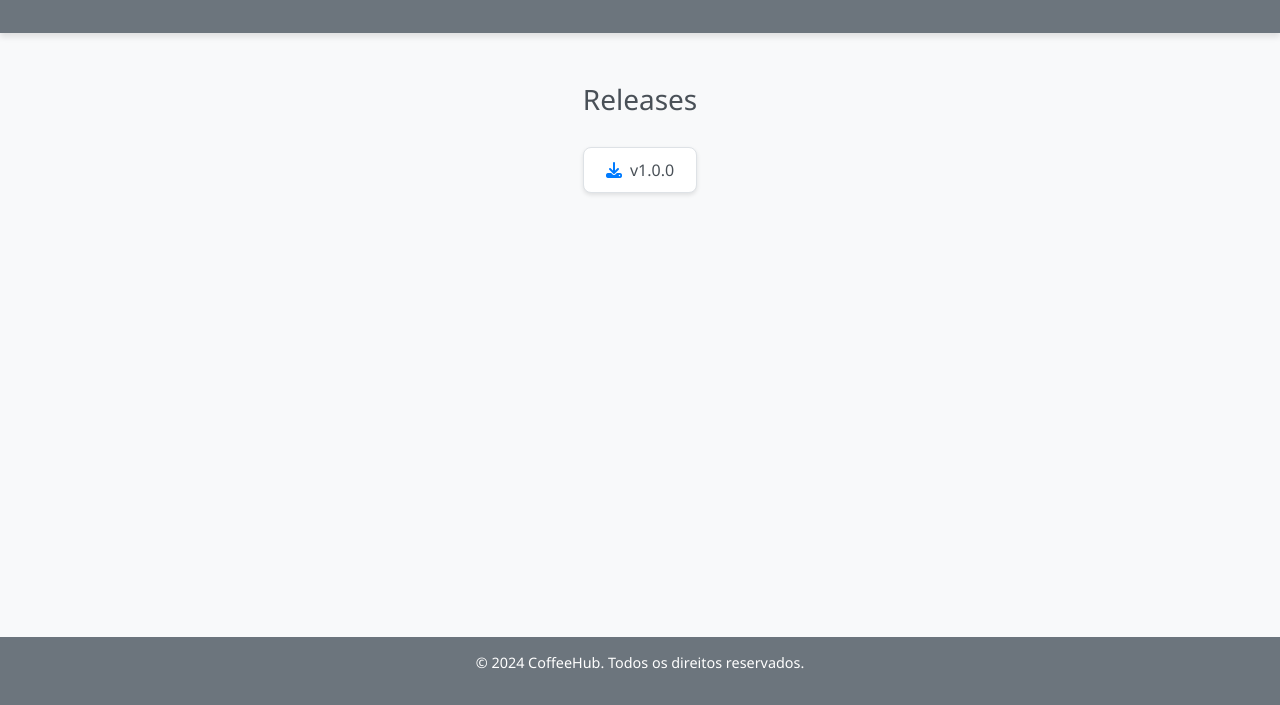
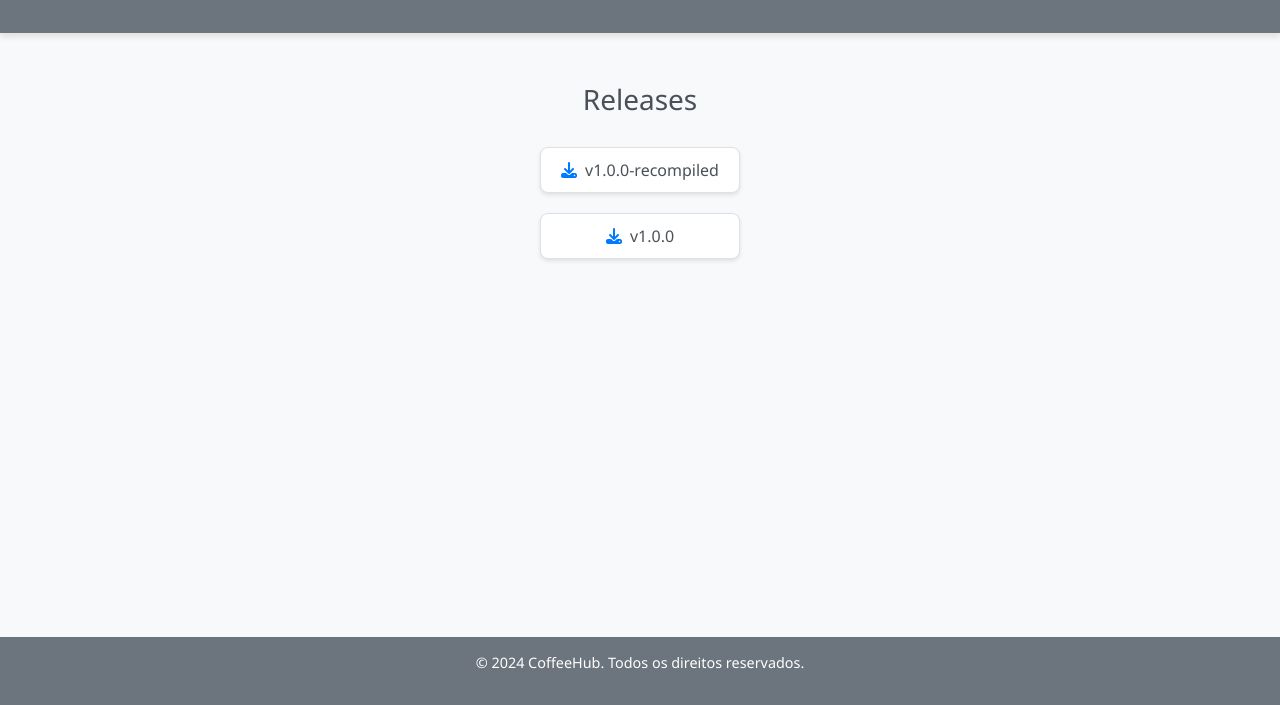
Before and after one commit to MbCLTeam/chsite, a plain HTML site: page downloads.html in a window 1280 px wide. Shown: the part 95-800 px from the top of the page. Drawn offline with nearby package versions, Linux system fonts and the light colour scheme.

Commit message:
Update downloads.html

```diff
--- a/downloads.html
+++ b/downloads.html
@@ -100,6 +100,11 @@
 
         <ul class="download-list">
             <li class="download-item">
+                <a href="https://gh-next-cdn.moonhorizon.xyz/coffeehub/1.0.0-recompiled/CoffeeHub-Installer.zip" class="download-link">
+                    <i class="fas fa-download icon"></i> v1.0.0-recompiled
+                </a>
+            </li>
+            <li class="download-item">
                 <a href="https://gh-next-cdn.moonhorizon.xyz/coffeehub/1.0.0/CoffeeHub-Installer.zip" class="download-link">
                     <i class="fas fa-download icon"></i> v1.0.0
                 </a>
```
